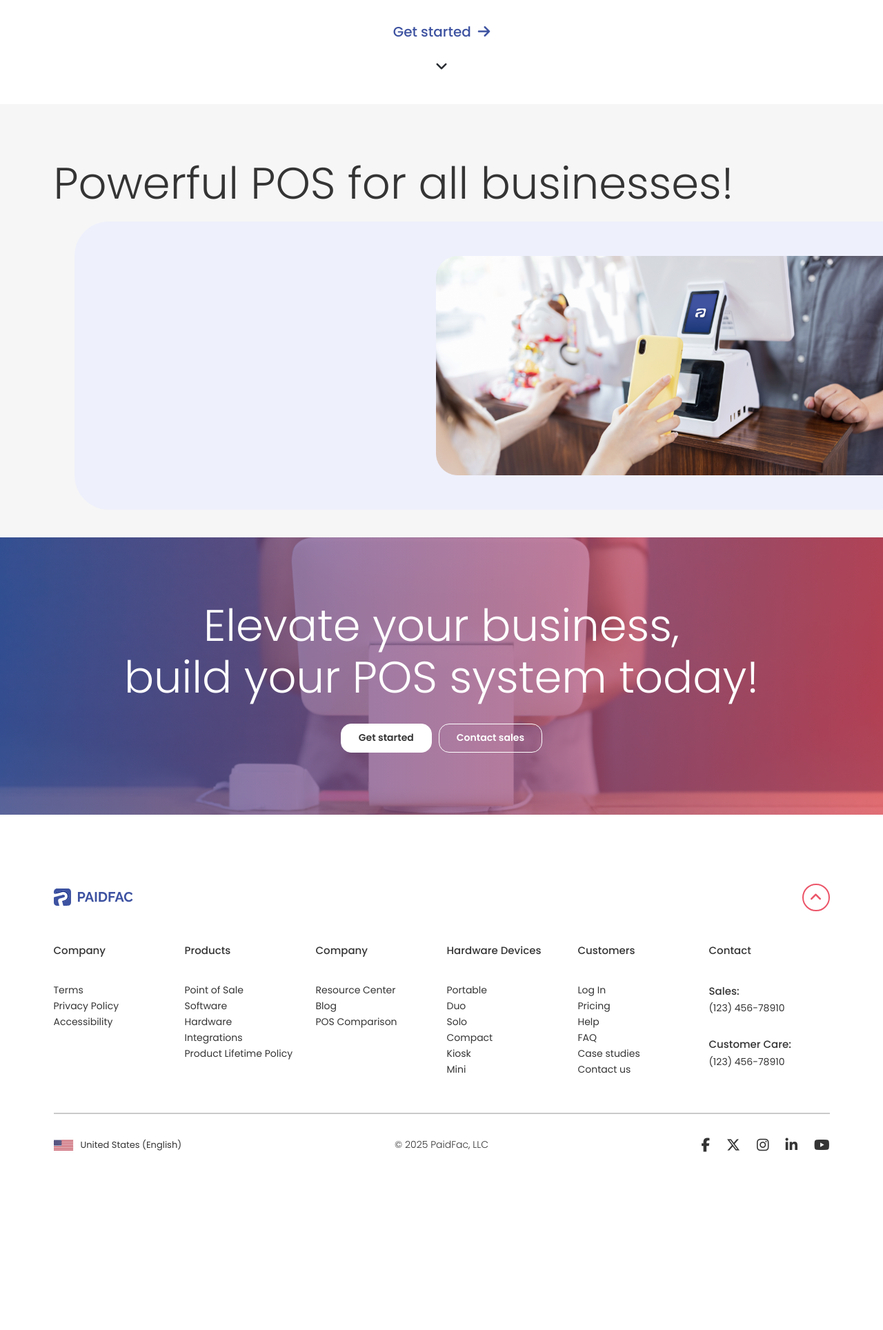
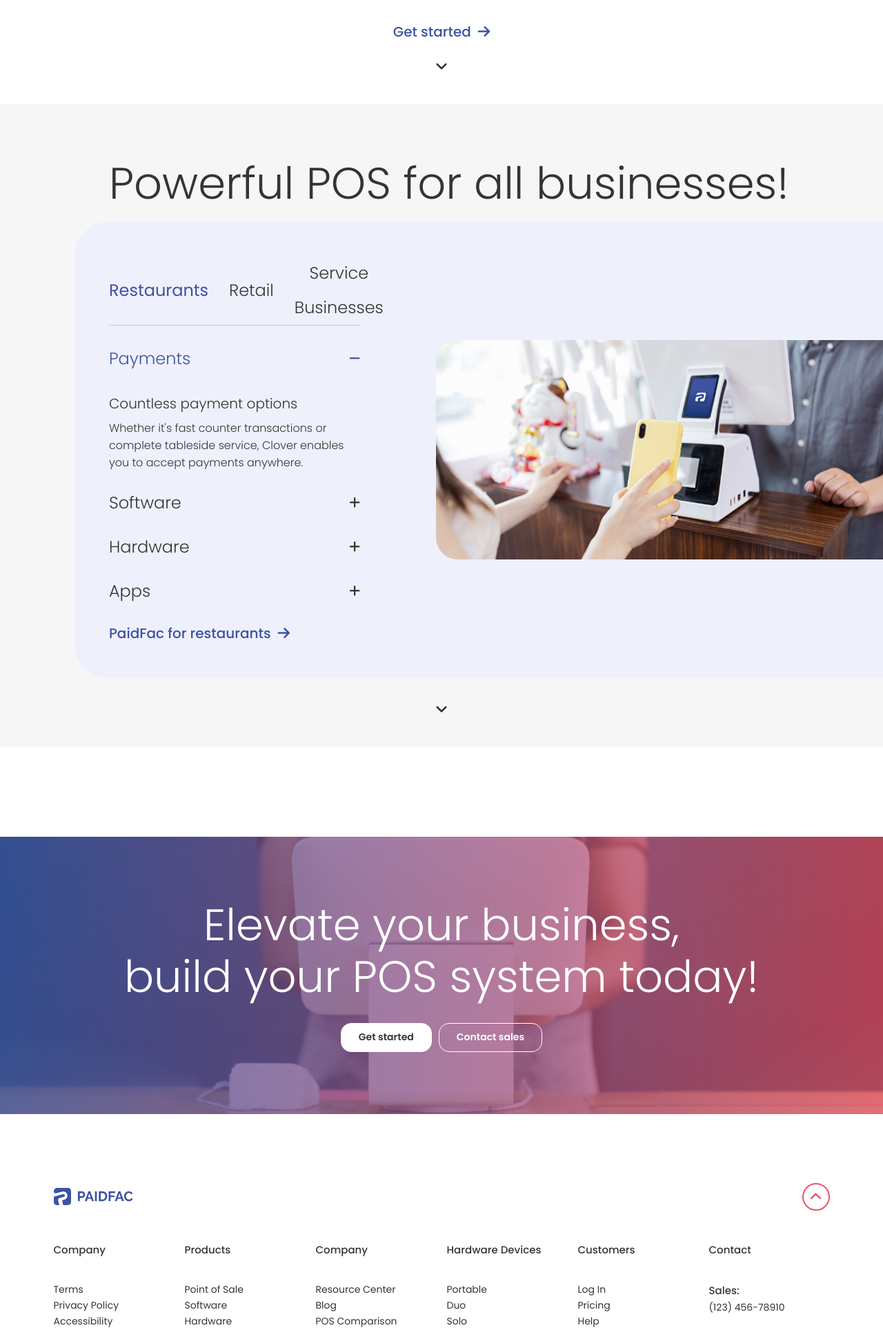
Before and after one commit to salmansayanidev/Paid-Fac, a PHP site: page / in a window 1280 px wide. Shown: the part 1675-3603 px from the top of the page at 69% size. Before the commit the page ends 3345 px from the top, so only its background shows below. Run offline with PHP 8.4, Linux system fonts and the light colour scheme.

Commit message:
two section home page developed

```diff
--- a/assets/css/global.css
+++ b/assets/css/global.css
@@ -106,6 +106,10 @@ ul {
   margin-top: 30px;
 }
 
+.pl-50px {
+  padding-left: 50px;
+}
+
 .primary-btn {
   font-weight: 600;
   font-size: 1rem;
@@ -120,8 +124,8 @@ ul {
 }
 
 .primary-btn:hover {
-  background-color: white;
-  color: var(--text-color);
+  background-color: white !important;
+  color: var(--text-color) !important;
   box-shadow: inset 0 0 15px 0 #000000b3;
 }
 
--- a/assets/css/index.css
+++ b/assets/css/index.css
@@ -54,12 +54,11 @@
     color: #3D52A0;
     gap: 10px;
     justify-content: center;
-    transform: scale(1);
-    transition: all 0.3s ease-in-out;
+    transition: all 0.5s;
 }
 
-.get-started-cta:hover {
-    transform: scale(1.1);
+.get-started-cta:hover  {
+    gap: 18px;
 }
 
 .custom-pos-system-bottom {
@@ -115,3 +114,90 @@
     border-radius: 50px 0px 0px 50px;
     margin-top: 30px;
 }
+
+.powerful-pos-tabing-list {
+    display: flex;
+    justify-content: start;
+    align-items: center;
+    gap: 30px;
+    border-bottom: 1px solid #CACACA;
+    margin-bottom: 30px;
+}
+
+.powerful-pos-tabing-btn {
+    font-style: normal;
+    font-weight: 300;
+    font-size: 2.4rem;
+    line-height: 50px;
+    color: var(--text-color);
+    border: none;
+    background-color: transparent;
+    transition: all 0.3s ease-in-out;
+}
+
+.powerful-pos-tabing-btn:hover {
+    color: #3D52A0;
+}
+
+.powerful-pos-tabing-btn.active {
+    font-weight: 400;
+    color: #3D52A0;
+}
+
+.pow-pos-accordion-btn {
+    font-style: normal;
+    font-weight: 300;
+    font-size: 2.4rem;
+    line-height: 36px;
+    display: flex;
+    justify-content: space-between;
+    align-items: center;
+    color: var(--text-color);
+    gap: 10px;
+    border: none;
+    background-color: transparent;
+    width: 100%;
+}
+
+.pow-pos-accordion-btn i {
+    font-size: 1.8rem;
+}
+
+.powerful-pos-accordion-bottom {
+    margin-top: 30px;
+}
+
+.sm-accor-title {
+    font-style: normal;
+    font-weight: 300;
+    font-size: 2rem;
+    line-height: 35px;
+    color: var(--text-color);
+}
+
+.para {
+    font-style: normal;
+    font-weight: 300;
+    font-size: 1.6rem;
+    line-height: normal;
+    color: var(--text-color);
+}
+
+.powerful-pos-accordion-area {
+    margin-bottom: 28px;
+}
+
+.powerful-pos-accordion-area.active .pow-pos-accordion-btn {
+    color: #3D52A0;
+}
+
+.powerful-pos-tabing-content {
+    display: none;
+}
+.powerful-pos-tabing-content.active {
+    display: block;
+}
+
+.paidfac-portable {
+    padding: 90px 0 40px;
+}
--- /dev/null
+++ b/assets/js/index.js
@@ -0,0 +1,50 @@
+// Accordion js
+
+$(".powerful-pos-accordion-bottom").hide();
+
+$(".powerful-pos-accordion-area.active").each(function () {
+    $(this).find(".powerful-pos-accordion-bottom").show();
+    $(this).find(".accor-icon").removeClass("fa-plus").addClass("fa-minus");
+});
+
+$(".pow-pos-accordion-btn").click(function () {
+    var $currentFaqBox = $(this).closest(".powerful-pos-accordion-area");
+    var $accordionIcon = $(this).find(".accor-icon");
+
+    if (!$currentFaqBox.hasClass("active")) {
+        $(".powerful-pos-accordion-bottom").slideUp();
+        $(".powerful-pos-accordion-area").removeClass("active");
+        $(".pow-pos-accordion-btn .accor-icon").removeClass("fa-minus").addClass("fa-plus");
+
+        $currentFaqBox.addClass("active");
+        $currentFaqBox.find(".powerful-pos-accordion-bottom").slideDown();
+        $accordionIcon.removeClass("fa-plus").addClass("fa-minus");
+    } else {
+        $currentFaqBox.removeClass("active");
+        $currentFaqBox.find(".powerful-pos-accordion-bottom").slideUp();
+        $accordionIcon.removeClass("fa-minus").addClass("fa-plus");
+    }
+});
+
+// powerful pos tabing js
+const posTabs = document.querySelectorAll("[data-view]");
+
+posTabs.forEach((tab) => {
+    tab.addEventListener("click", () => {
+        posTabs.forEach((tab) => {
+            tab.classList.remove("active");
+        });
+        $("[data-content]").removeClass("active");
+        $(`[data-content="${tab.dataset.view}"]`).addClass("active");
+        tab.classList.add("active");
+
+        const $firstAccordion = $(`[data-content="${tab.dataset.view}"] .powerful-pos-accordion-area`).first();
+        $(".powerful-pos-accordion-bottom").hide();
+        $(".powerful-pos-accordion-area").removeClass("active");
+        $(".pow-pos-accordion-btn .accor-icon").removeClass("fa-minus").addClass("fa-plus");
+
+        $firstAccordion.addClass("active");
+        $firstAccordion.find(".powerful-pos-accordion-bottom").show();
+        $firstAccordion.find(".accor-icon").removeClass("fa-plus").addClass("fa-minus");
+    });
+});
--- a/index.html
+++ b/index.html
@@ -201,9 +201,11 @@
                 <div class="row">
                     <div class="col-12">
                         <div class="banner-area">
-                            <video class="banner-video" muted autoplay="true" loop="true" src="./assets/images/banner-video.mp4"></video>
+                            <video class="banner-video" muted autoplay="true" loop="true"
+                                src="./assets/images/banner-video.mp4"></video>
                             <div class="banner-text">
-                                <h1 class="banner-title mb-20px">Revolutionize your business with a powerful POS system that does it all!</h1>
+                                <h1 class="banner-title mb-20px">Revolutionize your business with a powerful POS system
+                                    that does it all!</h1>
                                 <a href="#" class="primary-btn btn-2">
                                     Get started
                                 </a>
@@ -227,11 +229,12 @@
                     <div class="col-12">
                         <div class="custom-pos-system-top text-center">
                             <h2 class="section-title mb-30px">Create your custom POS system</h2>
-                            <p class="lg-para">select your plan, devices, and accessories in just a few simple steps.</p>
+                            <p class="lg-para">select your plan, devices, and accessories in just a few simple steps.
+                            </p>
                         </div>
                         <div class="custom-pos-system-bottom">
                             <img class="img-fluid custom-pos-img" src="./assets/images/custom-pos-sec-img.png" alt="">
-                            <a class="get-started-cta mb-20px" href="#" >
+                            <a class="get-started-cta mb-20px" href="#">
                                 <span>Get started</span>
                                 <i class="fa-solid fa-arrow-right"></i>
                             </a>
@@ -247,19 +250,236 @@
 
         <!-- powerful pos start -->
         <section class="powerful-pos">
-            <div class="container">
-                <div class="row">
-                    <div class="col-12">
-                        <h2 class="section-title">Powerful POS for all businesses!</h2>
-                    </div>
-                </div>
-            </div>
             <div class="container-fluid p-lg-0">
                 <div class="row justify-content-end">
                     <div class="col-12 col-lg-11">
+                        <h2 class="section-title pl-50px">Powerful POS for all businesses!</h2>
+                    </div>
+                    <div class="col-12 col-lg-11">
                         <div class="powerful-pos-inner">
-                            <div class="row">
-                                <div class="col-12 col-lg-5">
+                            <div class="row justify-content-between align-items-center">
+                                <div class="col-12 col-lg-5 col-xl-4">
+                                    <ul class="powerful-pos-tabing-list">
+                                        <li class="powerful-pos-tabing-item">
+                                            <button class="powerful-pos-tabing-btn active" type="button"
+                                                data-view="Restaurants">
+                                                Restaurants
+                                            </button>
+                                        </li>
+                                        <li class="powerful-pos-tabing-item">
+                                            <button class="powerful-pos-tabing-btn" type="button" data-view="Retail">
+                                                Retail
+                                            </button>
+                                        </li>
+                                        <li class="powerful-pos-tabing-item">
+                                            <button class="powerful-pos-tabing-btn" type="button"
+                                                data-view="Service_Businesses">
+                                                Service Businesses
+                                            </button>
+                                        </li>
+                                    </ul>
+
+                                    <div class="powerful-pos-tabing-content active" data-content="Restaurants">
+                                        <div class="powerful-pos-accordion-area active">
+                                            <div class="powerful-pos-accordion-top">
+                                                <button class="pow-pos-accordion-btn" type="button">
+                                                    <span>Payments</span>
+                                                    <i class="fa-solid fa-plus accor-icon"></i>
+                                                </button>
+                                            </div>
+                                            <div class="powerful-pos-accordion-bottom">
+                                                <h4 class="sm-accor-title mb-2">Countless payment options</h4>
+                                                <p class="para">Whether it's fast counter transactions or complete
+                                                    tableside service, Clover enables you to accept payments anywhere.
+                                                </p>
+                                            </div>
+                                        </div>
+
+                                        <div class="powerful-pos-accordion-area">
+                                            <div class="powerful-pos-accordion-top">
+                                                <button class="pow-pos-accordion-btn" type="button">
+                                                    <span>Software</span>
+                                                    <i class="fa-solid fa-plus accor-icon"></i>
+                                                </button>
+                                            </div>
+                                            <div class="powerful-pos-accordion-bottom">
+                                                <h4 class="sm-accor-title mb-2">Countless payment options</h4>
+                                                <p class="para">Whether it's fast counter transactions or complete
+                                                    tableside service, Clover enables you to accept payments anywhere.
+                                                </p>
+                                            </div>
+                                        </div>
+
+                                        <div class="powerful-pos-accordion-area">
+                                            <div class="powerful-pos-accordion-top">
+                                                <button class="pow-pos-accordion-btn" type="button">
+                                                    <span>Hardware</span>
+                                                    <i class="fa-solid fa-plus accor-icon"></i>
+                                                </button>
+                                            </div>
+                                            <div class="powerful-pos-accordion-bottom">
+                                                <h4 class="sm-accor-title mb-2">Countless payment options</h4>
+                                                <p class="para">Whether it's fast counter transactions or complete
+                                                    tableside service, Clover enables you to accept payments anywhere.
+                                                </p>
+                                            </div>
+                                        </div>
+
+                                        <div class="powerful-pos-accordion-area">
+                                            <div class="powerful-pos-accordion-top">
+                                                <button class="pow-pos-accordion-btn" type="button">
+                                                    <span>Apps</span>
+                                                    <i class="fa-solid fa-plus accor-icon"></i>
+                                                </button>
+                                            </div>
+                                            <div class="powerful-pos-accordion-bottom">
+                                                <h4 class="sm-accor-title mb-2">Countless payment options</h4>
+                                                <p class="para">Whether it's fast counter transactions or complete
+                                                    tableside service, Clover enables you to accept payments anywhere.
+                                                </p>
+                                            </div>
+                                        </div>
+
+                                        <a class="get-started-cta justify-content-start" href="#">
+                                            <span>PaidFac for restaurants</span>
+                                            <i class="fa-solid fa-arrow-right"></i>
+                                        </a>
+                                    </div>
+
+                                    <div class="powerful-pos-tabing-content " data-content="Retail">
+                                        <div class="powerful-pos-accordion-area active">
+                                            <div class="powerful-pos-accordion-top">
+                                                <button class="pow-pos-accordion-btn" type="button">
+                                                    <span>Payments</span>
+                                                    <i class="fa-solid fa-plus accor-icon"></i>
+                                                </button>
+                                            </div>
+                                            <div class="powerful-pos-accordion-bottom">
+                                                <h4 class="sm-accor-title mb-2">Countless payment options</h4>
+                                                <p class="para">Whether it's fast counter transactions or complete
+                                                    tableside service, Clover enables you to accept payments anywhere.
+                                                </p>
+                                            </div>
+                                        </div>
+
+                                        <div class="powerful-pos-accordion-area">
+                                            <div class="powerful-pos-accordion-top">
+                                                <button class="pow-pos-accordion-btn" type="button">
+                                                    <span>Software</span>
+                                                    <i class="fa-solid fa-plus accor-icon"></i>
+                                                </button>
+                                            </div>
+                                            <div class="powerful-pos-accordion-bottom">
+                                                <h4 class="sm-accor-title mb-2">Countless payment options</h4>
+                                                <p class="para">Whether it's fast counter transactions or complete
+                                                    tableside service, Clover enables you to accept payments anywhere.
+                                                </p>
+                                            </div>
+                                        </div>
+
+                                        <div class="powerful-pos-accordion-area">
+                                            <div class="powerful-pos-accordion-top">
+                                                <button class="pow-pos-accordion-btn" type="button">
+                                                    <span>Hardware</span>
+                                                    <i class="fa-solid fa-plus accor-icon"></i>
+                                                </button>
+                                            </div>
+                                            <div class="powerful-pos-accordion-bottom">
+                                                <h4 class="sm-accor-title mb-2">Countless payment options</h4>
+                                                <p class="para">Whether it's fast counter transactions or complete
+                                                    tableside service, Clover enables you to accept payments anywhere.
+                                                </p>
+                                            </div>
+                                        </div>
+
+                                        <div class="powerful-pos-accordion-area">
+                                            <div class="powerful-pos-accordion-top">
+                                                <button class="pow-pos-accordion-btn" type="button">
+                                                    <span>Apps</span>
+                                                    <i class="fa-solid fa-plus accor-icon"></i>
+                                                </button>
+                                            </div>
+                                            <div class="powerful-pos-accordion-bottom">
+                                                <h4 class="sm-accor-title mb-2">Countless payment options</h4>
+                                                <p class="para">Whether it's fast counter transactions or complete
+                                                    tableside service, Clover enables you to accept payments anywhere.
+                                                </p>
+                                            </div>
+                                        </div>
+
+                                        <a class="get-started-cta justify-content-start" href="#">
+                                            <span>PaidFac for restaurants</span>
+                                            <i class="fa-solid fa-arrow-right"></i>
+                                        </a>
+                                    </div>
+
+                                    <div class="powerful-pos-tabing-content " data-content="Service_Businesses">
+                                        <div class="powerful-pos-accordion-area active">
+                                            <div class="powerful-pos-accordion-top">
+                                                <button class="pow-pos-accordion-btn" type="button">
+                                                    <span>Payments</span>
+                                                    <i class="fa-solid fa-plus accor-icon"></i>
+                                                </button>
+                                            </div>
+                                            <div class="powerful-pos-accordion-bottom">
+                                                <h4 class="sm-accor-title mb-2">Countless payment options</h4>
+                                                <p class="para">Whether it's fast counter transactions or complete
+                                                    tableside service, Clover enables you to accept payments anywhere.
+                                                </p>
+                                            </div>
+                                        </div>
+
+                                        <div class="powerful-pos-accordion-area">
+                                            <div class="powerful-pos-accordion-top">
+                                                <button class="pow-pos-accordion-btn" type="button">
+                                                    <span>Software</span>
+                                                    <i class="fa-solid fa-plus accor-icon"></i>
+                                                </button>
+                                            </div>
+                                            <div class="powerful-pos-accordion-bottom">
+                                                <h4 class="sm-accor-title mb-2">Countless payment options</h4>
+                                                <p class="para">Whether it's fast counter transactions or complete
+                                                    tableside service, Clover enables you to accept payments anywhere.
+                                                </p>
+                                            </div>
+                                        </div>
+
+                                        <div class="powerful-pos-accordion-area">
+                                            <div class="powerful-pos-accordion-top">
+                                                <button class="pow-pos-accordion-btn" type="button">
+                                                    <span>Hardware</span>
+                                                    <i class="fa-solid fa-plus accor-icon"></i>
+                                                </button>
+                                            </div>
+                                            <div class="powerful-pos-accordion-bottom">
+                                                <h4 class="sm-accor-title mb-2">Countless payment options</h4>
+                                                <p class="para">Whether it's fast counter transactions or complete
+                                                    tableside service, Clover enables you to accept payments anywhere.
+                                                </p>
+                                            </div>
+                                        </div>
+
+                                        <div class="powerful-pos-accordion-area">
+                                            <div class="powerful-pos-accordion-top">
+                                                <button class="pow-pos-accordion-btn" type="button">
+                                                    <span>Apps</span>
+                                                    <i class="fa-solid fa-plus accor-icon"></i>
+                                                </button>
+                                            </div>
+                                            <div class="powerful-pos-accordion-bottom">
+                                                <h4 class="sm-accor-title mb-2">Countless payment options</h4>
+                                                <p class="para">Whether it's fast counter transactions or complete
+                                                    tableside service, Clover enables you to accept payments anywhere.
+                                                </p>
+                                            </div>
+                                        </div>
+
+                                        <a class="get-started-cta justify-content-start" href="#">
+                                            <span>PaidFac for restaurants</span>
+                                            <i class="fa-solid fa-arrow-right"></i>
+                                        </a>
+                                    </div>
+
 
                                 </div>
                                 <div class="col-12 col-lg-7">
@@ -270,10 +490,32 @@
                             </div>
                         </div>
                     </div>
+                    <div class="col-12">
+                        <div class="text-center">
+                            <a class="scroll-btm-btn mt-5" href="#paidfac-portable-section">
+                                <i class="fa-solid fa-angle-down"></i>
+                            </a>
+                        </div>
+                    </div>
                 </div>
             </div>
         </section>
         <!-- powerful pos end -->
+
+        <!-- paidfac portable start -->
+        <section id="paidfac-portable-section" class="paidfac-portable">
+            <div class="container">
+                <div class="row">
+                    <div class="col-12 col-lg-6">
+
+                    </div>
+                    <div class="col-12 col-lg-6">
+
+                    </div>
+                </div>
+            </div>
+        </section>
+        <!-- paidfac portable end -->
 
         <!-- build your pos start -->
         <section class="build-your-pos">
@@ -296,6 +538,7 @@
             </div>
         </section>
         <!-- build your pos end -->
+
     </main>
 
     <footer class="footer">
@@ -547,6 +790,7 @@
     <script src="./assets/js/bootstrap.bundle.min.js"></script>
     <script src="https://unpkg.com/aos@2.3.1/dist/aos.js"></script>
     <script src="./assets/js/global.js"></script>
+    <script src="./assets/js/index.js"></script>
 </body>
 
 </html>
```
